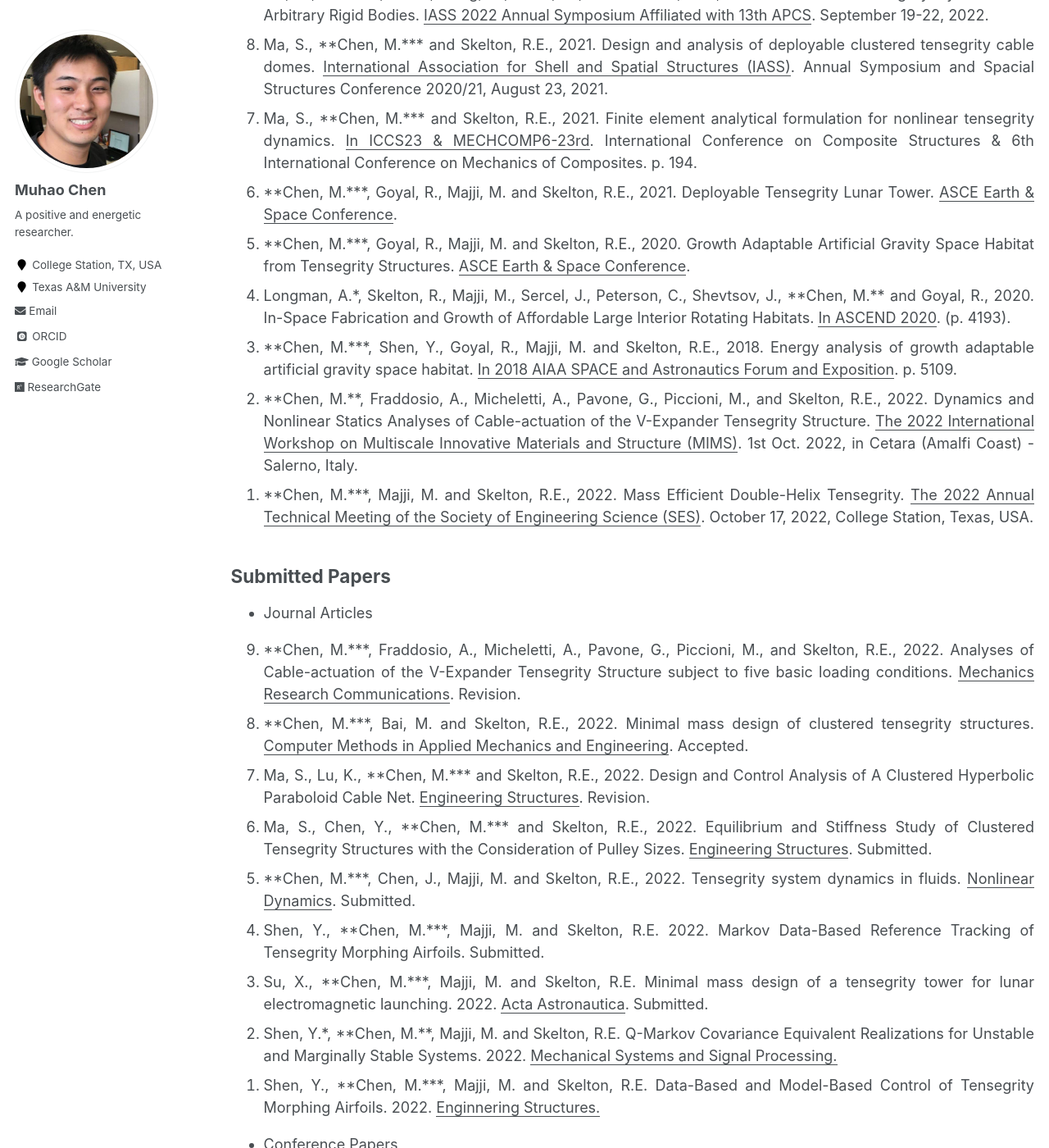
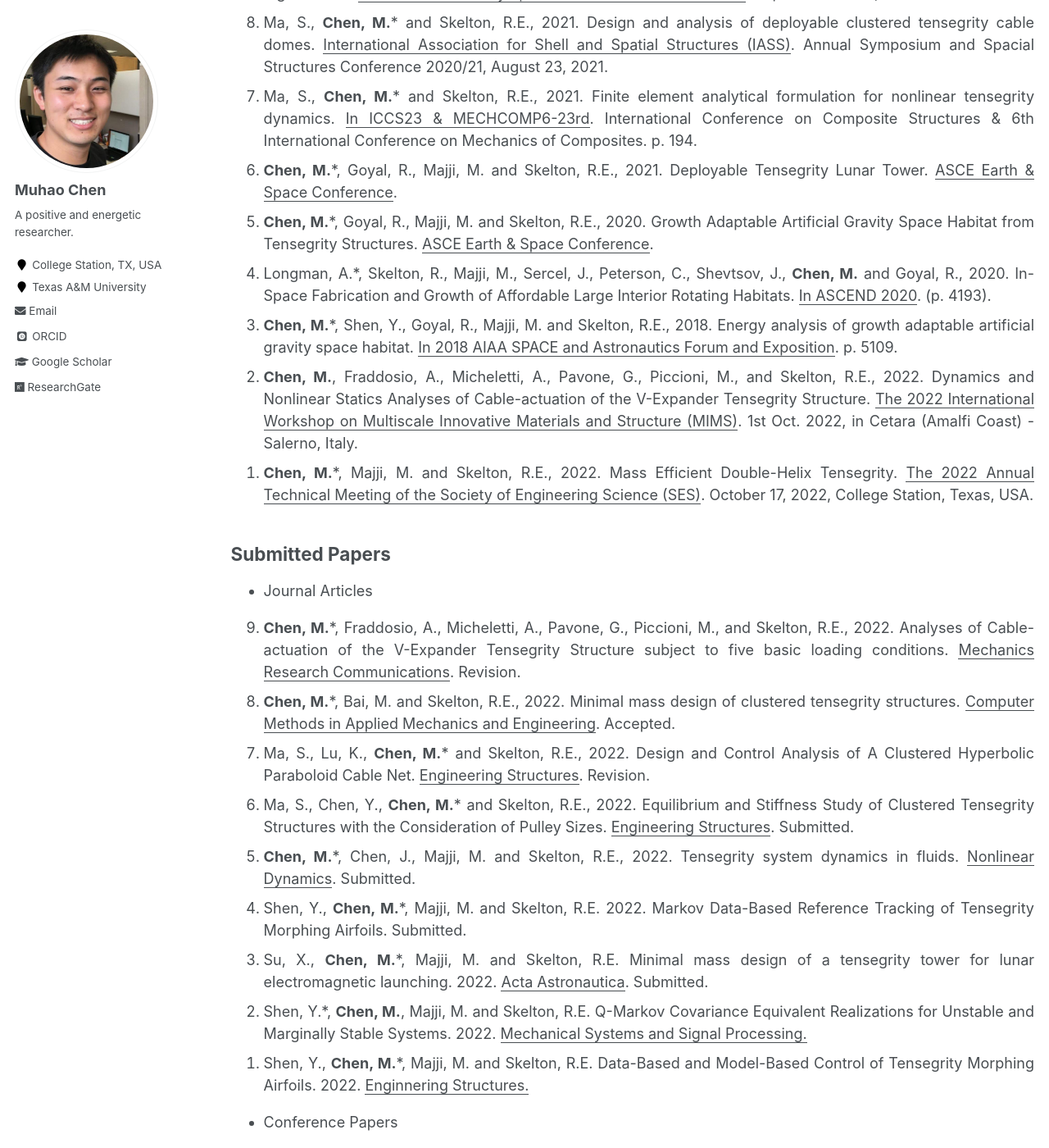
Before and after one commit to Muhao-Chen/muhao-chen.github.io, a Jekyll site: the page built from _pages/publication.md, in a window 1280 px wide and 1400 px high, scrolled down 1347 px. Shown: the whole window at 82% size. Built offline with Jekyll 4.4.1, drawn with Linux system fonts in a browser that asks for light colours; some web fonts are replaced; some of the changed text lies outside the part shown.

Commit message:
Update publication.md

```diff
--- a/_pages/publication.md
+++ b/_pages/publication.md
@@ -15,83 +15,83 @@ toc: true
 
 ## Journal Articles
 <ol reversed>
-<li> Liu, Q.*, **Chen, M.** and Skelton, R.E., 2023. An extended ordinary state-based peridynamics for non-spherical horizons. <u>Computer Methods in Applied Mechanics and Engineering</u>. 403, p 115712.  </li>
-<li> Ma, S., **Chen, M.***, Peng, Z., Yuan, X., and Skelton, R.E., 2022. The Equilibrium and Form-Finding of General Tensegrity Systems with Rigid Bodies. <u>Engineering Structures</u>. 266, p.114618.  </li>
-<li> Ma, S., **Chen, M.***, and Skelton, R.E., 2022. TsgFEM: Tensegrity Finite Element Method. <u>Journal of Open Source Software</u>. 7(74), 3390.   </li>
-<li> Khaled, M.S., **Chen, M.**, Losoya, E.Z., Rodriguez, L.A., Gildin E.*, Skelton, R.E., 2022. Tensegrity laboratory drilling rig for earth and space drilling, mining, and exploration. <u>International Journal of Solids and Structures</u>. p.111785.  </li>
- <li> Ma, S., **Chen, M.***, and Skelton, R., 2022. Dynamics and control of clustered tensegrity systems. <u>Engineering Structures</u>, 264, p.114391. </li>
-<li>**Chen, M.***, Goyal, R., Majji, M. and Skelton, R.E, 2021. Review of space habitat designs for long-term space explorations. <u>Progress in Aerospace Sciences</u>. 122, p.100692. </li>
-<li> Ma, S., **Chen, M.*** and Skelton, R.E., 2021. Tensegrity system dynamics based on finite element method. <u>Composite Structures</u>. p.114838. </li>
-<li>**Chen, M.***, Goyal, R., Majji, M. and Skelton, R.E., 2020. Design and analysis of a growable artificial gravity space habitat. <u>Aerospace Science and Technology</u>. 106, p.106147.  </li>
-<li> **Chen, M.*** and Skelton, R.E., 2020. A general approach to minimal mass tensegrity. <u>Composite Structures</u>. p.112454.  </li>
-<li> Ma, S., **Chen, M.*** and Skelton, R.E., 2020. Design of a new tensegrity cantilever structure. <u>Composite Structures</u>. p.112188.     </li>
-<li> Goyal, R.*, **Chen, M.**, Majji, M. and Skelton, R.E., 2020. Gyroscopic Tensegrity Robots. <u>IEEE Robotics and Automation Letters</u>. 5(2), pp.1239-1246.    </li>
-<li> **Chen, M.***, Liu, J. and Skelton, R.E., 2020. Design and control of tensegrity morphing airfoils. <u>Mechanics Research Communications</u>. 103, p.103480.  </li>
-<li> Goyal, R.*, **Chen, M.**, Majji, M. and Skelton, R., 2019. MOTES: Modeling of Tensegrity Structures. <u>Journal of Open Source Software</u>. 4(42), p.1613. </li>
+<li> Liu, Q.*, <strong>Chen, M.</strong> and Skelton, R.E., 2023. An extended ordinary state-based peridynamics for non-spherical horizons. <u>Computer Methods in Applied Mechanics and Engineering</u>. 403, p 115712.  </li>
+<li> Ma, S., <strong>Chen, M.</strong>*, Peng, Z., Yuan, X., and Skelton, R.E., 2022. The Equilibrium and Form-Finding of General Tensegrity Systems with Rigid Bodies. <u>Engineering Structures</u>. 266, p.114618.  </li>
+<li> Ma, S., <strong>Chen, M.</strong>*, and Skelton, R.E., 2022. TsgFEM: Tensegrity Finite Element Method. <u>Journal of Open Source Software</u>. 7(74), 3390.   </li>
+<li> Khaled, M.S., <strong>Chen, M.</strong>, Losoya, E.Z., Rodriguez, L.A., Gildin E.*, Skelton, R.E., 2022. Tensegrity laboratory drilling rig for earth and space drilling, mining, and exploration. <u>International Journal of Solids and Structures</u>. p.111785.  </li>
+ <li> Ma, S., <strong>Chen, M.</strong>*, and Skelton, R., 2022. Dynamics and control of clustered tensegrity systems. <u>Engineering Structures</u>, 264, p.114391. </li>
+<li><strong>Chen, M.</strong>*, Goyal, R., Majji, M. and Skelton, R.E, 2021. Review of space habitat designs for long-term space explorations. <u>Progress in Aerospace Sciences</u>. 122, p.100692. </li>
+<li> Ma, S., <strong>Chen, M.</strong>* and Skelton, R.E., 2021. Tensegrity system dynamics based on finite element method. <u>Composite Structures</u>. p.114838. </li>
+<li><strong>Chen, M.</strong>*, Goyal, R., Majji, M. and Skelton, R.E., 2020. Design and analysis of a growable artificial gravity space habitat. <u>Aerospace Science and Technology</u>. 106, p.106147.  </li>
+<li> <strong>Chen, M.</strong>* and Skelton, R.E., 2020. A general approach to minimal mass tensegrity. <u>Composite Structures</u>. p.112454.  </li>
+<li> Ma, S., <strong>Chen, M.</strong>* and Skelton, R.E., 2020. Design of a new tensegrity cantilever structure. <u>Composite Structures</u>. p.112188.     </li>
+<li> Goyal, R.*, <strong>Chen, M.</strong>, Majji, M. and Skelton, R.E., 2020. Gyroscopic Tensegrity Robots. <u>IEEE Robotics and Automation Letters</u>. 5(2), pp.1239-1246.    </li>
+<li> <strong>Chen, M.</strong>*, Liu, J. and Skelton, R.E., 2020. Design and control of tensegrity morphing airfoils. <u>Mechanics Research Communications</u>. 103, p.103480.  </li>
+<li> Goyal, R.*, <strong>Chen, M.</strong>, Majji, M. and Skelton, R., 2019. MOTES: Modeling of Tensegrity Structures. <u>Journal of Open Source Software</u>. 4(42), p.1613. </li>
 </ol>
 
 
 ## Conference Papers
 <ol reversed>
-<li> Ma, S., Lu, K., **Chen, M.*** and Skelton, R.E., 2022. Deployment Analysis of A Clustered Tensegrity Hyperbolic Paraboloid Cable Net. <u>IASS 2022 Annual Symposium Affiliated with 13th APCS</u>. September 19-22, 2022.  </li>
-<li> Ma, S., **Chen, M.***, Peng, Z., Yuan, X., and Skelton, R.E., 2022. Statics of Tensegrity Systems with Arbitrary Rigid Bodies. <u>IASS 2022 Annual Symposium Affiliated with 13th APCS</u>. September 19-22, 2022. </li>
-<li> Ma, S., **Chen, M.*** and Skelton, R.E., 2021. Design and analysis of deployable clustered tensegrity cable domes. <u>International Association for Shell and Spatial Structures (IASS)</u>. Annual Symposium and Spacial Structures Conference 2020/21, August 23, 2021. </li>
-<li> Ma, S., **Chen, M.*** and Skelton, R.E., 2021. Finite element analytical formulation for nonlinear tensegrity dynamics. <u> In ICCS23 & MECHCOMP6-23rd</u>. International Conference on Composite Structures & 6th International Conference on Mechanics of Composites. p. 194.</li>
-<li> **Chen, M.***, Goyal, R., Majji, M. and Skelton, R.E., 2021. Deployable Tensegrity Lunar Tower. <u>ASCE Earth & Space Conference</u>. </li>
-<li> **Chen, M.***, Goyal, R., Majji, M. and Skelton, R.E., 2020. Growth Adaptable Artificial Gravity Space Habitat from Tensegrity Structures. <u>ASCE Earth & Space Conference</u>. </li>
-<li> Longman, A.*, Skelton, R., Majji, M., Sercel, J., Peterson, C., Shevtsov, J., **Chen, M.** and Goyal, R., 2020. In-Space Fabrication and Growth of Affordable Large Interior Rotating Habitats. <u>In ASCEND 2020</u>. (p. 4193). </li>
-<li> **Chen, M.***, Shen, Y., Goyal, R., Majji, M. and Skelton, R.E., 2018. Energy analysis of growth adaptable artificial gravity space habitat. <u>In 2018 AIAA SPACE and Astronautics Forum and Exposition</u>. p. 5109. </li>
-<li> **Chen, M.**, Fraddosio, A., Micheletti, A., Pavone, G., Piccioni, M., and Skelton, R.E., 2022. Dynamics and Nonlinear Statics Analyses of Cable-actuation of the V-Expander Tensegrity Structure. <u>The 2022 International Workshop on Multiscale Innovative Materials and Structure (MIMS)</u>. 1st Oct. 2022, in Cetara (Amalfi Coast) - Salerno, Italy.</li>
-<li> **Chen, M.***, Majji, M. and Skelton, R.E., 2022. Mass Efficient Double-Helix Tensegrity. <u>The 2022 Annual Technical Meeting of the Society of Engineering Science (SES)</u>. October 17, 2022, College Station, Texas, USA. </li>
+<li> Ma, S., Lu, K., <strong>Chen, M.</strong>* and Skelton, R.E., 2022. Deployment Analysis of A Clustered Tensegrity Hyperbolic Paraboloid Cable Net. <u>IASS 2022 Annual Symposium Affiliated with 13th APCS</u>. September 19-22, 2022.  </li>
+<li> Ma, S., <strong>Chen, M.</strong>*, Peng, Z., Yuan, X., and Skelton, R.E., 2022. Statics of Tensegrity Systems with Arbitrary Rigid Bodies. <u>IASS 2022 Annual Symposium Affiliated with 13th APCS</u>. September 19-22, 2022. </li>
+<li> Ma, S., <strong>Chen, M.</strong>* and Skelton, R.E., 2021. Design and analysis of deployable clustered tensegrity cable domes. <u>International Association for Shell and Spatial Structures (IASS)</u>. Annual Symposium and Spacial Structures Conference 2020/21, August 23, 2021. </li>
+<li> Ma, S., <strong>Chen, M.</strong>* and Skelton, R.E., 2021. Finite element analytical formulation for nonlinear tensegrity dynamics. <u> In ICCS23 & MECHCOMP6-23rd</u>. International Conference on Composite Structures & 6th International Conference on Mechanics of Composites. p. 194.</li>
+<li> <strong>Chen, M.</strong>*, Goyal, R., Majji, M. and Skelton, R.E., 2021. Deployable Tensegrity Lunar Tower. <u>ASCE Earth & Space Conference</u>. </li>
+<li> <strong>Chen, M.</strong>*, Goyal, R., Majji, M. and Skelton, R.E., 2020. Growth Adaptable Artificial Gravity Space Habitat from Tensegrity Structures. <u>ASCE Earth & Space Conference</u>. </li>
+<li> Longman, A.*, Skelton, R., Majji, M., Sercel, J., Peterson, C., Shevtsov, J., <strong>Chen, M.</strong> and Goyal, R., 2020. In-Space Fabrication and Growth of Affordable Large Interior Rotating Habitats. <u>In ASCEND 2020</u>. (p. 4193). </li>
+<li> <strong>Chen, M.</strong>*, Shen, Y., Goyal, R., Majji, M. and Skelton, R.E., 2018. Energy analysis of growth adaptable artificial gravity space habitat. <u>In 2018 AIAA SPACE and Astronautics Forum and Exposition</u>. p. 5109. </li>
+<li> <strong>Chen, M.</strong>, Fraddosio, A., Micheletti, A., Pavone, G., Piccioni, M., and Skelton, R.E., 2022. Dynamics and Nonlinear Statics Analyses of Cable-actuation of the V-Expander Tensegrity Structure. <u>The 2022 International Workshop on Multiscale Innovative Materials and Structure (MIMS)</u>. 1st Oct. 2022, in Cetara (Amalfi Coast) - Salerno, Italy.</li>
+<li> <strong>Chen, M.</strong>*, Majji, M. and Skelton, R.E., 2022. Mass Efficient Double-Helix Tensegrity. <u>The 2022 Annual Technical Meeting of the Society of Engineering Science (SES)</u>. October 17, 2022, College Station, Texas, USA. </li>
 </ol>
 
 
 ## Submitted Papers
 - Journal Articles
 <ol reversed>
-<li> **Chen, M.***, Fraddosio, A., Micheletti, A., Pavone, G., Piccioni, M., and Skelton, R.E., 2022. Analyses of Cable-actuation of the V-Expander Tensegrity Structure subject to five basic loading conditions. <u>Mechanics Research Communications</u>. Revision. </li>
-<li> **Chen, M.***, Bai, M. and Skelton, R.E., 2022. Minimal mass design of clustered tensegrity structures. <u>Computer Methods in Applied Mechanics and Engineering</u>. Accepted. </li>
-<li> Ma, S., Lu, K., **Chen, M.*** and Skelton, R.E., 2022. Design and Control Analysis of A Clustered Hyperbolic Paraboloid Cable Net. <u>Engineering Structures</u>. Revision. </li>
-<li> Ma, S., Chen, Y., **Chen, M.*** and Skelton, R.E., 2022. Equilibrium and Stiffness Study of Clustered Tensegrity Structures with the Consideration of Pulley Sizes. <u>Engineering Structures</u>. Submitted. </li>
-<li> **Chen, M.***, Chen, J., Majji, M. and Skelton, R.E., 2022. Tensegrity system dynamics in fluids. <u>Nonlinear Dynamics</u>. Submitted. </li>
-<li> Shen, Y., **Chen, M.***, Majji, M. and Skelton, R.E. 2022. Markov Data-Based Reference Tracking of Tensegrity Morphing Airfoils. Submitted. </li>
-<li> Su, X., **Chen, M.***, Majji, M. and Skelton, R.E. Minimal mass design of a tensegrity tower for lunar electromagnetic launching. 2022. <u>Acta Astronautica</u>. Submitted. </li>
-<li> Shen, Y.*, **Chen, M.**, Majji, M. and Skelton, R.E. Q-Markov Covariance Equivalent Realizations for Unstable and Marginally Stable Systems. 2022. <u>Mechanical Systems and Signal Processing. </u>  </li>
-<li> Shen, Y., **Chen, M.***, Majji, M. and Skelton, R.E. Data-Based and Model-Based Control of Tensegrity Morphing Airfoils. 2022. <u>Enginnering Structures.</u> </li>
+<li> <strong>Chen, M.</strong>*, Fraddosio, A., Micheletti, A., Pavone, G., Piccioni, M., and Skelton, R.E., 2022. Analyses of Cable-actuation of the V-Expander Tensegrity Structure subject to five basic loading conditions. <u>Mechanics Research Communications</u>. Revision. </li>
+<li> <strong>Chen, M.</strong>*, Bai, M. and Skelton, R.E., 2022. Minimal mass design of clustered tensegrity structures. <u>Computer Methods in Applied Mechanics and Engineering</u>. Accepted. </li>
+<li> Ma, S., Lu, K., <strong>Chen, M.</strong>* and Skelton, R.E., 2022. Design and Control Analysis of A Clustered Hyperbolic Paraboloid Cable Net. <u>Engineering Structures</u>. Revision. </li>
+<li> Ma, S., Chen, Y., <strong>Chen, M.</strong>* and Skelton, R.E., 2022. Equilibrium and Stiffness Study of Clustered Tensegrity Structures with the Consideration of Pulley Sizes. <u>Engineering Structures</u>. Submitted. </li>
+<li> <strong>Chen, M.</strong>*, Chen, J., Majji, M. and Skelton, R.E., 2022. Tensegrity system dynamics in fluids. <u>Nonlinear Dynamics</u>. Submitted. </li>
+<li> Shen, Y., <strong>Chen, M.</strong>*, Majji, M. and Skelton, R.E. 2022. Markov Data-Based Reference Tracking of Tensegrity Morphing Airfoils. Submitted. </li>
+<li> Su, X., <strong>Chen, M.</strong>*, Majji, M. and Skelton, R.E. Minimal mass design of a tensegrity tower for lunar electromagnetic launching. 2022. <u>Acta Astronautica</u>. Submitted. </li>
+<li> Shen, Y.*, <strong>Chen, M.</strong>, Majji, M. and Skelton, R.E. Q-Markov Covariance Equivalent Realizations for Unstable and Marginally Stable Systems. 2022. <u>Mechanical Systems and Signal Processing. </u>  </li>
+<li> Shen, Y., <strong>Chen, M.</strong>*, Majji, M. and Skelton, R.E. Data-Based and Model-Based Control of Tensegrity Morphing Airfoils. 2022. <u>Enginnering Structures.</u> </li>
 </ol>
 
-<!-- <li> Shen, Y.*, **Chen, M.**, Majji, M. and Skelton, R.E. Q-Markov Covariance Equivalent Realizations for Unstable and Marginally Stable Systems.
-<li> **Chen, M.*** and Skelton, R.E., 2022. Mass efficient Double-Helix Tensegrity for underwater, land, air, and space applications. <u>Computer Methods in Applied Mechanics and Engineering</u>.-->
+<!-- <li> Shen, Y.*, <strong>Chen, M.</strong>, Majji, M. and Skelton, R.E. Q-Markov Covariance Equivalent Realizations for Unstable and Marginally Stable Systems.
+<li> <strong>Chen, M.</strong>* and Skelton, R.E., 2022. Mass efficient Double-Helix Tensegrity for underwater, land, air, and space applications. <u>Computer Methods in Applied Mechanics and Engineering</u>.-->
 
 
 - Conference Papers
 <ol reversed>
-<li> **Chen, M.**, Fraddosio, A., Micheletti, A., Pavone, G., Piccioni, M., and Skelton, R.E., 2022. Nonlinear Dynamics Analysis of Actuation Strategies of Clustered Tensergity V-Expander Structures. <u>The Third International Nonlinear Dynamics Conference (NODYCON 2023)</u>. June 18 - June 22, 2023, in Rome, Italy. Accepted. </li>
-<li> Shen, Y.*, **Chen, M.**, Majji, M. and Skelton, R.E. An Efficient q-Markov Covariance Equivalent Realization Approach to System Identification. <u>The 22nd World Congress of the International Federation of Automatic Control</u>. 9 July – 14 July, 2023, in Yokohama, Japan. Submitted. </li>
+<li> <strong>Chen, M.</strong>, Fraddosio, A., Micheletti, A., Pavone, G., Piccioni, M., and Skelton, R.E., 2022. Nonlinear Dynamics Analysis of Actuation Strategies of Clustered Tensergity V-Expander Structures. <u>The Third International Nonlinear Dynamics Conference (NODYCON 2023)</u>. June 18 - June 22, 2023, in Rome, Italy. Accepted. </li>
+<li> Shen, Y.*, <strong>Chen, M.</strong>, Majji, M. and Skelton, R.E. An Efficient q-Markov Covariance Equivalent Realization Approach to System Identification. <u>The 22nd World Congress of the International Federation of Automatic Control</u>. 9 July – 14 July, 2023, in Yokohama, Japan. Submitted. </li>
 </ol>
 
 
 
 ## Book Preparing
 <ol reversed>
-<li> **Chen, M.**, Majji, M. and Skelton, R.E., 2022. Tensegrity Systems: Analysis and Synthesis. <u>New York: Springer.</u> In preparation. (A textbook for undergraduate and graduate students) </li>
+<li> <strong>Chen, M.</strong>, Majji, M. and Skelton, R.E., 2022. Tensegrity Systems: Analysis and Synthesis. <u>New York: Springer.</u> In preparation. (A textbook for undergraduate and graduate students) </li>
 </ol>
 
 
 ## Patents
 <ol reversed>
-<li> Khaled, M., Srinivasan, S., **Chen, M.**, Rodriguez, L., Gildin, E., Skelton, R.E., Kincaid, E., Lopaz, T., Ezemba, J., Adeniran, A., Vattipalli, U., Toure, A. and Madi, A. Drilling and Extraction Automated System. U.S. Patent. Under review. </li>
-<li> Plantz, C.L., **Chen, M.**, Majji, M. and Skelton, R.E. Tensegrity Robotic Dolphin. U.S. Patent. In preparation. </li>
-<li> **Chen, M.**, Majji, M. and Skelton, R.E. Tensegrity Morphing Airfoil. U.S. Patent. In preparation. </li>
-<li> **Chen, M.**, Li, X., Gong, C., Xia, L., and Zhou, L. A kind of data-adjustable harvester. Patent No.: CN204630594U, Sept.9, 2015. </li>
-<li> **Chen, M.**, Gong, C., Xia, L., Zhou, L., Li, M. and Xia, W. A hybrid propulsion system based on waterjet & propeller. Patent No.: CN205059973U, March 02, 2016. </li>
-<li> **Chen, M.**, Gong, C., Xia, L. and Huang, J. A data acquisition device. Patent No.: CN204595855U, August 26, 2015. </li>
+<li> Khaled, M., Srinivasan, S., <strong>Chen, M.</strong>, Rodriguez, L., Gildin, E., Skelton, R.E., Kincaid, E., Lopaz, T., Ezemba, J., Adeniran, A., Vattipalli, U., Toure, A. and Madi, A. Drilling and Extraction Automated System. U.S. Patent. Under review. </li>
+<li> Plantz, C.L., <strong>Chen, M.</strong>, Majji, M. and Skelton, R.E. Tensegrity Robotic Dolphin. U.S. Patent. In preparation. </li>
+<li> <strong>Chen, M.</strong>, Majji, M. and Skelton, R.E. Tensegrity Morphing Airfoil. U.S. Patent. In preparation. </li>
+<li> <strong>Chen, M.</strong>, Li, X., Gong, C., Xia, L., and Zhou, L. A kind of data-adjustable harvester. Patent No.: CN204630594U, Sept.9, 2015. </li>
+<li> <strong>Chen, M.</strong>, Gong, C., Xia, L., Zhou, L., Li, M. and Xia, W. A hybrid propulsion system based on waterjet & propeller. Patent No.: CN205059973U, March 02, 2016. </li>
+<li> <strong>Chen, M.</strong>, Gong, C., Xia, L. and Huang, J. A data acquisition device. Patent No.: CN204595855U, August 26, 2015. </li>
 </ol>
 
 
 ## Thesis and Dissertation
-- [Ph.D.] **Chen, M.**. Soft Robotics by Integrating Structure, Fluids, Control, and Signal Processing Using the Tensegrity Paradigm.
-- [M.S.] **Chen, M.**. Development of Noise and Vibration Signal Processing System for Ship Tests.
-- [B.S.] **Chen, M.**. Study on the Performance of Submarine Emergency Surfacing.
+- [Ph.D.] <strong>Chen, M.</strong>. Soft Robotics by Integrating Structure, Fluids, Control, and Signal Processing Using the Tensegrity Paradigm.
+- [M.S.] <strong>Chen, M.</strong>. Development of Noise and Vibration Signal Processing System for Ship Tests.
+- [B.S.] <strong>Chen, M.</strong>. Study on the Performance of Submarine Emergency Surfacing.
 
 </div>
```
